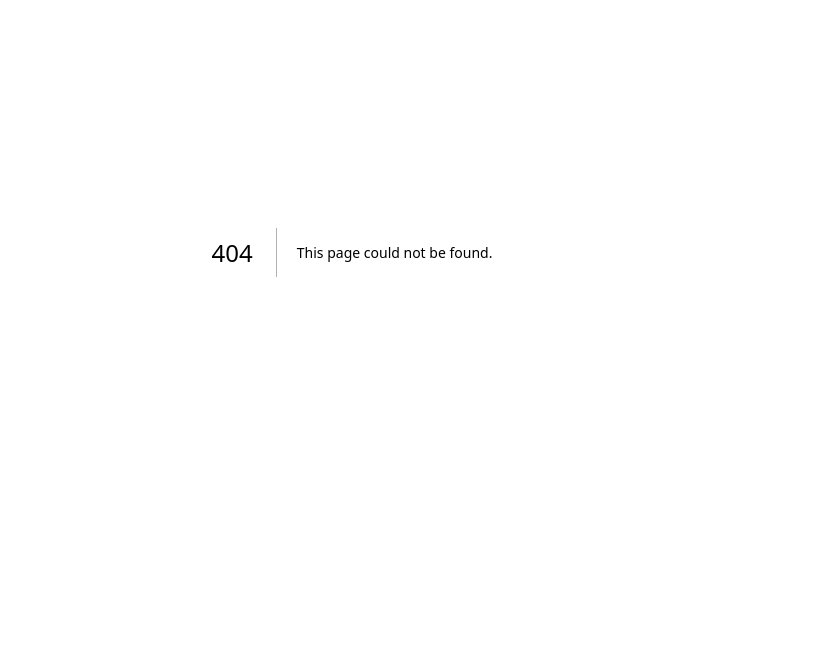
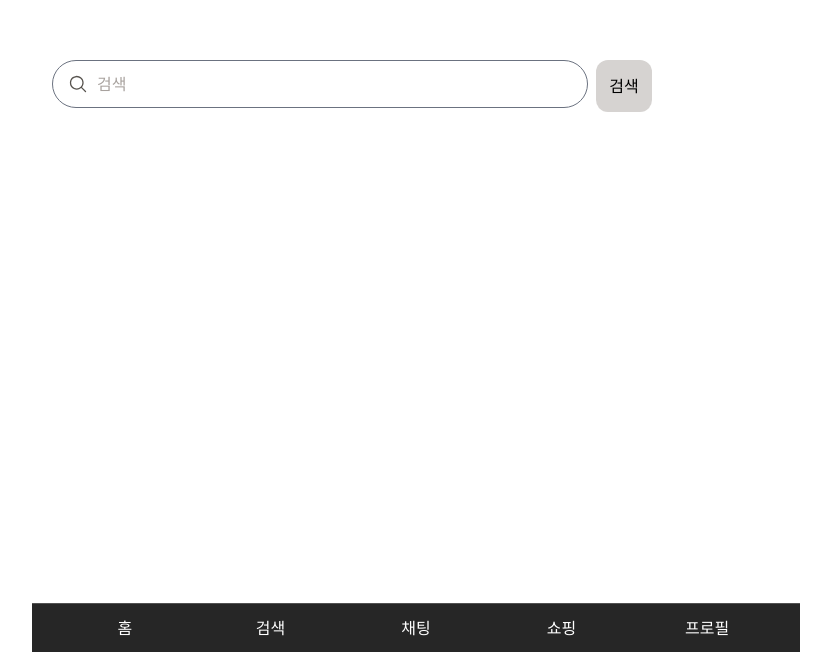
Before and after one commit to govlehdud/loginPage, a Next.js app: page /search in a window 1280 px wide. Before the commit this address had no page. Shown: the part 148-800 px from the top of the page, without its empty margins (288-1119 px from the left). Built offline with nearby package versions, Linux system fonts and the light colour scheme.

Commit message:
search commit

```diff
--- /dev/null
+++ b/app/(home)/search/page.tsx
@@ -0,0 +1,53 @@
+"use client";
+
+import CommentList from "@/components/(tweet)/comment-list";
+import db from "@/lib/db";
+import { responseSchema } from "@/lib/scehma";
+import { getSearchResponse } from "@/lib/searchService";
+import { MagnifyingGlassIcon } from "@heroicons/react/24/solid";
+import { notFound } from "next/navigation";
+import { useActionState, useOptimistic } from "react";
+
+export default function SearchPage() {
+  const searchResponse = async (prevState: any, formData: FormData) => {
+    const result = responseSchema.safeParse(formData.get("search"));
+
+    if (result.success) {
+      const response = await getSearchResponse(formData);
+      return response;
+    } else {
+      return notFound();
+    }
+  };
+
+  const [state, action] = useActionState(searchResponse, []);
+  return (
+    <div className="flex flex-col items-center justify-center gap-5 p-5 pt-52">
+      <form action={action} className="flex w-full gap-2 ">
+        <CommentList
+          labelIcon={<MagnifyingGlassIcon />}
+          name="search"
+          placeholder="검색"
+          type="text"
+          required
+        />
+        <button className="ml-auto min-w-14 bg-stone-300 rounded-xl p-3">
+          검색
+        </button>
+      </form>
+      <div className="flex flex-col gap-4 w-3/4">
+        {state!.map((item) => (
+          <div
+            key={item.id}
+            className="flex flex-col bg-blue-200 border-2 border-stone-300 rounded-xl p-2"
+          >
+            <span className="text-lg">{item.tweet}</span>
+            <span className="text-sm">@{item.user.username}</span>
+          </div>
+        ))}
+      </div>
+    </div>
+  );
+}
+
+//
--- a/components/(common)/tab-bar.tsx
+++ b/components/(common)/tab-bar.tsx
@@ -11,8 +11,8 @@ export default function TabBar() {
       <Link href="/" className="flex flex-col items-center gap-px">
         <span>홈</span>
       </Link>
-      <Link href="/life" className="flex flex-col items-center gap-px">
-        <span>동네생활</span>
+      <Link href="/search" className="flex flex-col items-center gap-px">
+        <span>검색</span>
       </Link>
       <Link href="/chat" className="flex flex-col items-center gap-px">
         <span>채팅</span>
--- /dev/null
+++ b/lib/searchService.ts
@@ -0,0 +1,25 @@
+"use server";
+
+import db from "@/lib/db";
+
+export const getSearchResponse = async (formData: FormData) => {
+  const search = formData.get("search");
+  console.log("search_value: ", search);
+  // sql문 작성해서 tweet 테이블 값 리턴해주기
+  const result = await db.tweet.findMany({
+    where: {
+      tweet: {
+        contains: search?.toString(),
+      },
+    },
+    include: {
+      user: {
+        select: {
+          username: true,
+          id: true,
+        },
+      },
+    },
+  });
+  return result;
+};
```
